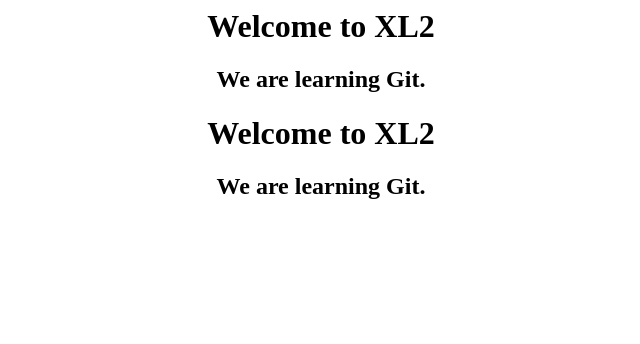
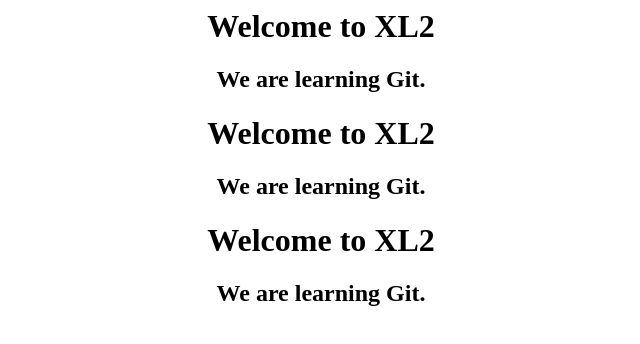
Before and after one commit to qkjdj/november-25, a plain HTML site: page home.html in a window 1280 px wide. Shown: the whole page, without its empty margins (319-959 px from the left). Drawn offline with Linux system fonts and the light colour scheme.

Commit message:
center added

```diff
--- a/home.html
+++ b/home.html
@@ -17,6 +17,13 @@
 
       </center>
 
+	  <center>
+		<h1>Welcome to XL2</h1>
+		<h2>We are learning Git.</h2>
+
+
+      </center>
+
 
 
 
```
